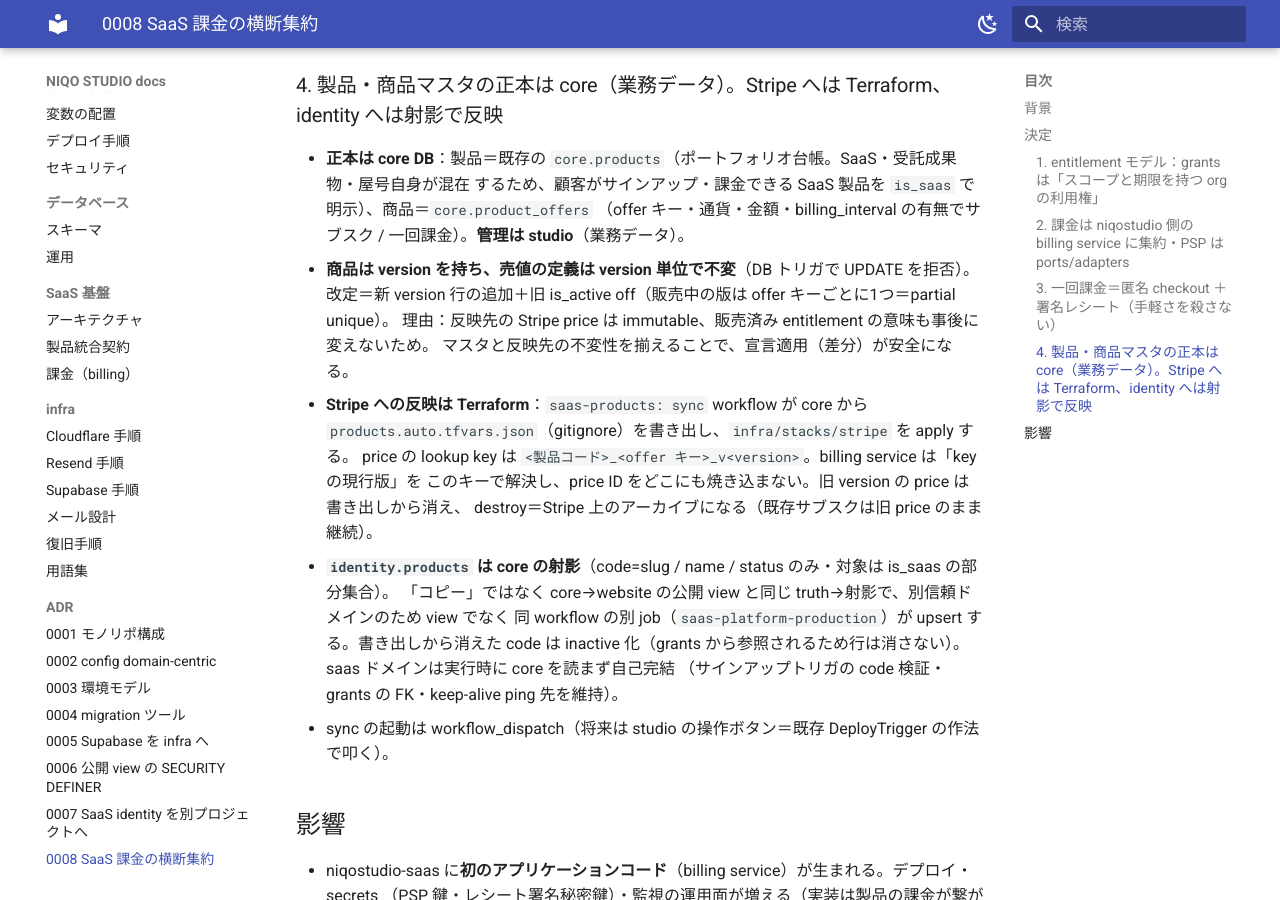
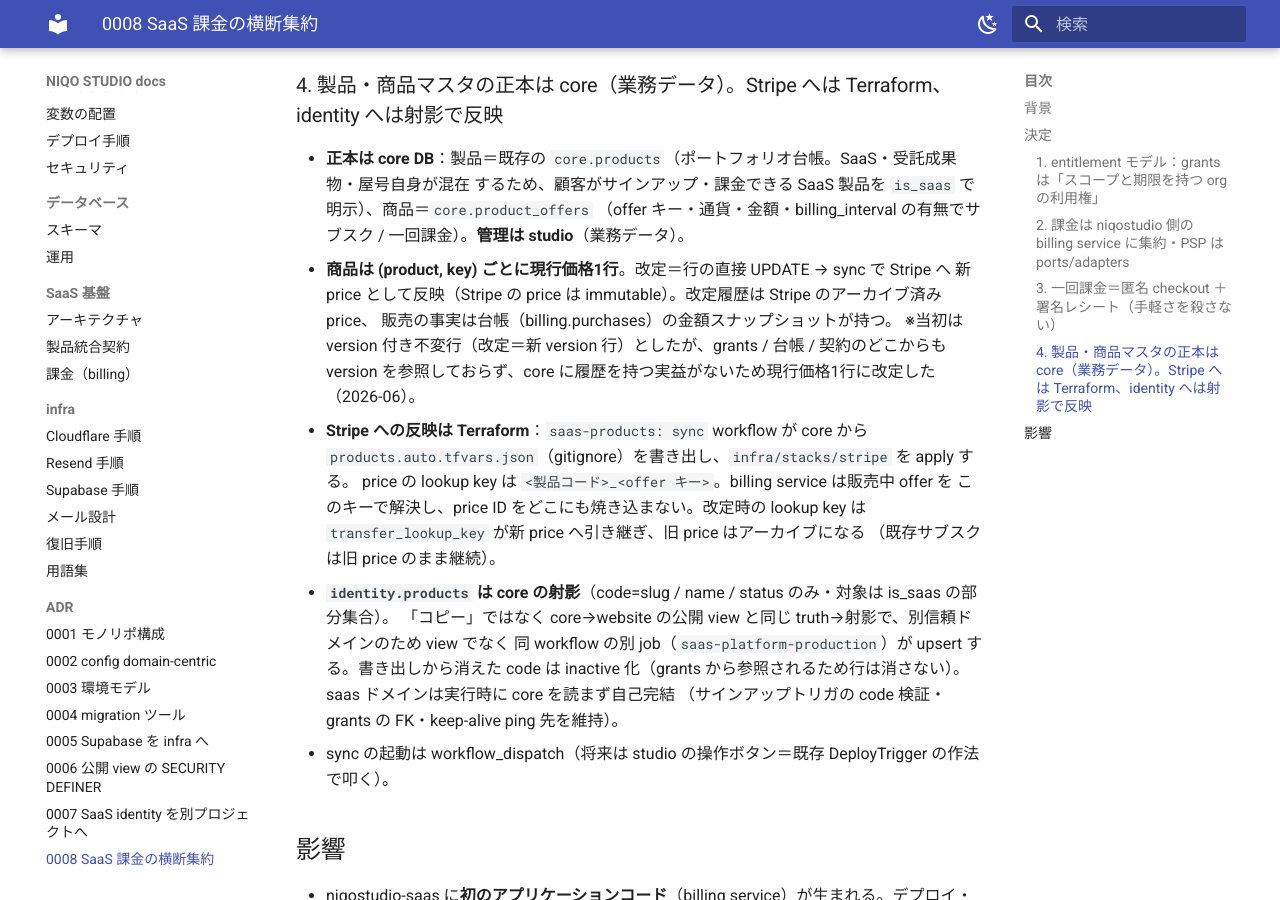
Before and after one commit to niqostudio/niqostudio, an MkDocs documentation site: the page built from docs/adr/0008-saas-billing-centralized.md, in a window 1280 px wide and 900 px high, scrolled down 1738 px. Built offline with MkDocs 1.6.1 and Material for MkDocs 9.7.7, drawn with Linux system fonts in a browser that asks for light colours.

Commit message:
docs: 商品マスタの現行価格モデルに追従
schema / contract / billing / architecture と ADR 0008 を更新
（ADR には version 付き不変から改定した経緯を追記）。

```diff
--- a/docs/adr/0008-saas-billing-centralized.md
+++ b/docs/adr/0008-saas-billing-centralized.md
@@ -55,15 +55,17 @@ Merchant of Record（Paddle / Lemon Squeezy 等）への adapter 交換を製品
 - **正本は core DB**：製品＝既存の `core.products`（ポートフォリオ台帳。SaaS・受託成果物・屋号自身が混在
   するため、顧客がサインアップ・課金できる SaaS 製品を `is_saas` で明示）、商品＝`core.product_offers`
   （offer キー・通貨・金額・billing_interval の有無でサブスク / 一回課金）。**管理は studio**（業務データ）。
-- **商品は version を持ち、売値の定義は version 単位で不変**（DB トリガで UPDATE を拒否）。
-  改定＝新 version 行の追加＋旧 is_active off（販売中の版は offer キーごとに1つ＝partial unique）。
-  理由：反映先の Stripe price は immutable、販売済み entitlement の意味も事後に変えないため。
-  マスタと反映先の不変性を揃えることで、宣言適用（差分）が安全になる。
+- **商品は (product, key) ごとに現行価格1行**。改定＝行の直接 UPDATE → sync で Stripe へ
+  新 price として反映（Stripe の price は immutable）。改定履歴は Stripe のアーカイブ済み price、
+  販売の事実は台帳（billing.purchases）の金額スナップショットが持つ。
+  ※当初は version 付き不変行（改定＝新 version 行）としたが、grants / 台帳 / 契約のどこからも
+  version を参照しておらず、core に履歴を持つ実益がないため現行価格1行に改定した（2026-06）。
 - **Stripe への反映は Terraform**：`saas-products: sync` workflow が core から
   `products.auto.tfvars.json`（gitignore）を書き出し、`infra/stacks/stripe` を apply する。
-  price の lookup key は `<製品コード>_<offer キー>_v<version>`。billing service は「key の現行版」を
-  このキーで解決し、price ID をどこにも焼き込まない。旧 version の price は書き出しから消え、
-  destroy＝Stripe 上のアーカイブになる（既存サブスクは旧 price のまま継続）。
+  price の lookup key は `<製品コード>_<offer キー>`。billing service は販売中 offer を
+  このキーで解決し、price ID をどこにも焼き込まない。改定時の lookup key は
+  `transfer_lookup_key` が新 price へ引き継ぎ、旧 price はアーカイブになる
+  （既存サブスクは旧 price のまま継続）。
 - **`identity.products` は core の射影**（code=slug / name / status のみ・対象は is_saas の部分集合）。
   「コピー」ではなく core→website の公開 view と同じ truth→射影で、別信頼ドメインのため view でなく
   同 workflow の別 job（`saas-platform-production`）が upsert する。書き出しから消えた code は
```
Also changed, not shown: docs/core/schema.md (+7 -7 lines), docs/saas/architecture.md (+1 -1 lines), docs/saas/billing.md (+1 -1 lines), docs/saas/contract.md (+2 -2 lines).
